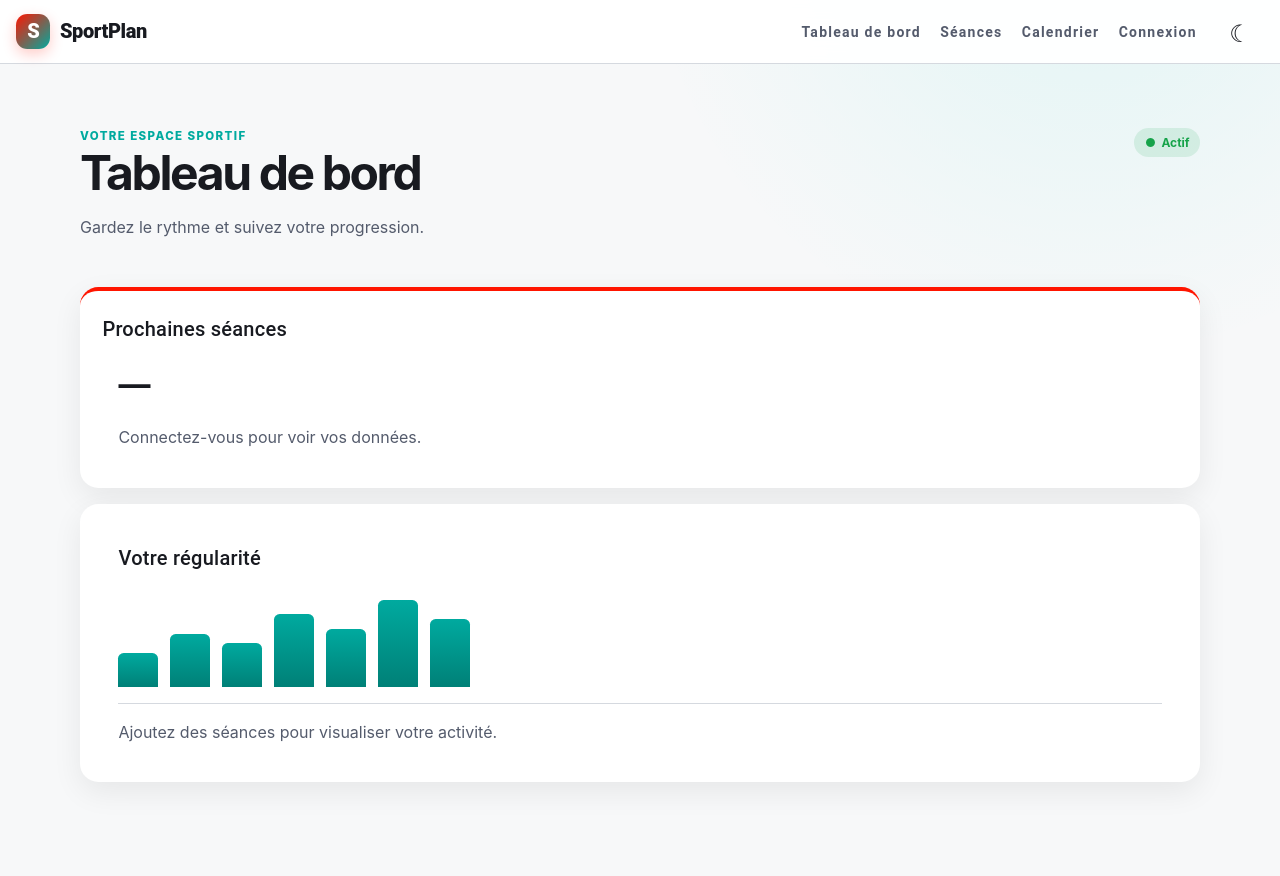
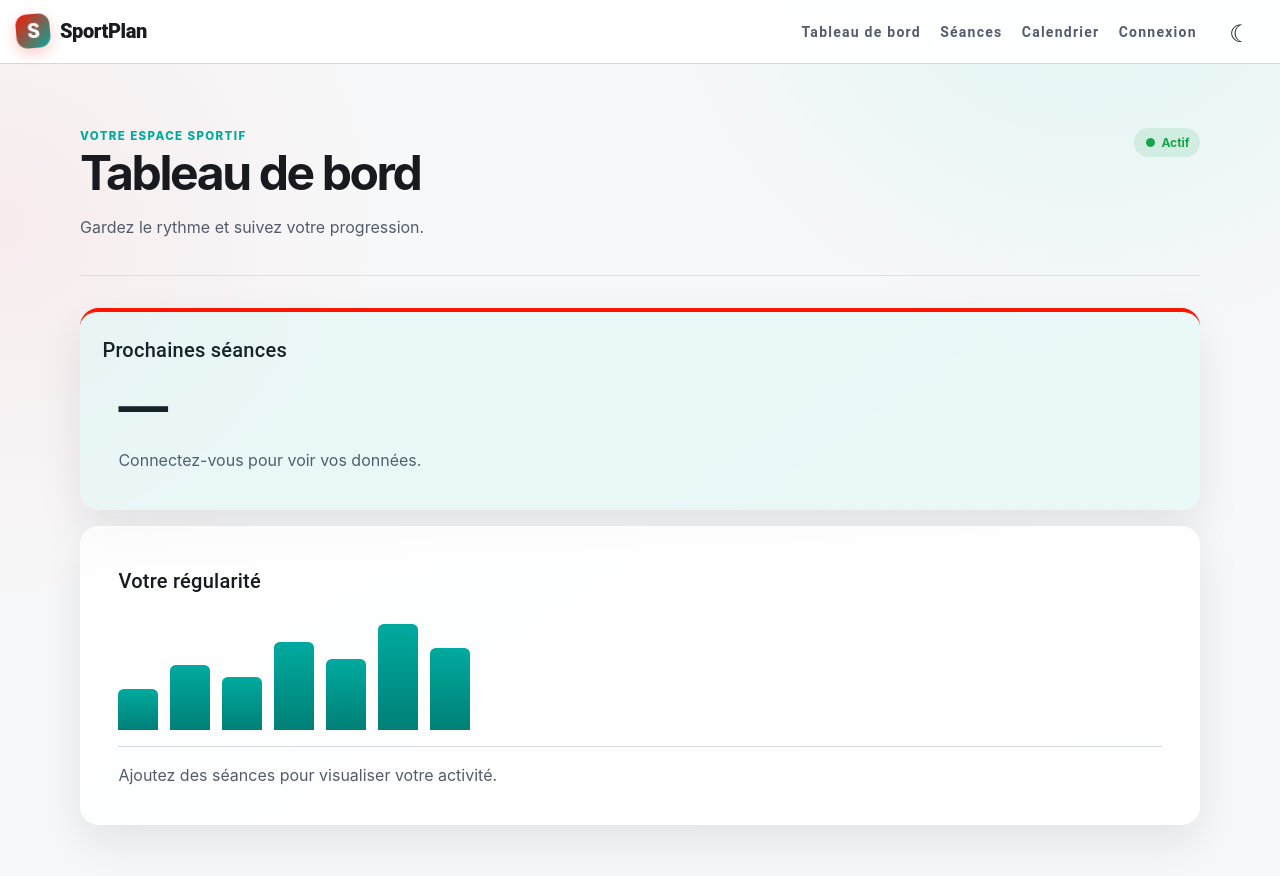
Before and after one commit to loicvdb98-sys/projet-fin-de-session-, an Angular app in the folder frontend/: page /dashboard in a window 1280 px wide. Shown: the top 876 px of the page. Before the commit the page ends 846 px from the top, so only its background shows below. Built offline with nearby package versions, Linux system fonts and the light colour scheme; no server answers.

Commit message:
style: actualiser l'interface

```diff
--- a/frontend/src/styles.css
+++ b/frontend/src/styles.css
@@ -5,46 +5,48 @@
   --color-deep-teal-50: #e5fbfa; --color-deep-teal-300: #66e6dd; --color-deep-teal-400: #33ded2; --color-deep-teal-600: #00aa9f; --color-deep-teal-700: #008077;
   --color-slate-50: #f7f8f9; --color-slate-100: #eceef1; --color-slate-200: #d5d9df; --color-slate-300: #b3bac4; --color-slate-600: #545b6c; --color-slate-700: #434857; --color-slate-800: #2b2f38; --color-slate-900: #181a20; --color-slate-950: #0c0d10;
   --color-success-500: #16a34a; --color-warning-500: #f59e0b; --color-info-500: #0ea5e9;
-  --bg-body: var(--color-slate-50); --bg-surface: #fff; --bg-surface-alt: var(--color-slate-100); --text-primary: var(--color-slate-900); --text-secondary: var(--color-slate-600); --border-default: var(--color-slate-200); --accent-primary: var(--color-powder-blush-500); --accent-primary-hover: var(--color-powder-blush-600); --accent-secondary: var(--color-deep-teal-600);
+  --bg-body: var(--color-slate-50); --bg-surface: #fff; --bg-surface-alt: var(--color-slate-100); --text-primary: var(--color-slate-900); --text-secondary: var(--color-slate-600); --border-default: var(--color-slate-200); --accent-primary: var(--color-powder-blush-500); --accent-primary-hover: var(--color-powder-blush-600); --accent-secondary: var(--color-deep-teal-600); --surface-glow: rgb(255 255 255 / 78%); --shadow-soft: 0 18px 45px rgb(24 26 32 / 9%);
 }
 
 html[data-theme='dark'] {
-  --bg-body: #101217; --bg-surface: #1b1e26; --bg-surface-alt: #252a34; --text-primary: #f7f8f9; --text-secondary: #c5ccd7; --border-default: #4a5362; --accent-primary: var(--color-powder-blush-400); --accent-primary-hover: var(--color-powder-blush-300); --accent-secondary: var(--color-deep-teal-300);
+  --bg-body: #101217; --bg-surface: #1b1e26; --bg-surface-alt: #252a34; --text-primary: #f7f8f9; --text-secondary: #c5ccd7; --border-default: #4a5362; --accent-primary: var(--color-powder-blush-400); --accent-primary-hover: var(--color-powder-blush-300); --accent-secondary: var(--color-deep-teal-300); --surface-glow: rgb(37 42 52 / 82%); --shadow-soft: 0 20px 50px rgb(0 0 0 / 32%);
 }
 
 * { box-sizing: border-box; }
-body { margin: 0; font-family: Inter, Roboto, Arial, sans-serif; background: radial-gradient(circle at 85% -10%, rgb(0 213 199 / 9%), transparent 28rem), var(--bg-body); color: var(--text-primary); transition: background .2s ease, color .2s ease; line-height: 1.5; }
+body { margin: 0; font-family: Inter, ui-sans-serif, system-ui, -apple-system, BlinkMacSystemFont, "Segoe UI", Roboto, Arial, sans-serif; background: radial-gradient(circle at 85% -10%, rgb(0 213 199 / 10%), transparent 28rem), radial-gradient(circle at 0% 25%, rgb(255 21 0 / 5%), transparent 24rem), var(--bg-body); color: var(--text-primary); transition: background .2s ease, color .2s ease; line-height: 1.5; }
 .app-header { position: sticky; top: 0; z-index: 10; min-height: 64px; height: auto !important; background: color-mix(in srgb, var(--bg-surface) 94%, transparent) !important; backdrop-filter: blur(16px); color: var(--text-primary) !important; border-bottom: 1px solid var(--border-default); padding: .55rem max(1rem, calc((100% - 1160px) / 2)); }
 .brand { color: var(--text-primary); text-decoration: none; display: inline-flex; align-items: center; gap: .6rem; font-weight: 800; letter-spacing: -.02em; }
-.brand-mark { display: grid; place-items: center; width: 2.15rem; height: 2.15rem; border-radius: .7rem; background: linear-gradient(135deg, var(--accent-primary), var(--accent-secondary)); color: #fff; font-weight: 900; box-shadow: 0 5px 14px rgb(255 21 0 / 22%); }
+.brand-mark { display: grid; place-items: center; width: 2.15rem; height: 2.15rem; border-radius: .7rem; background: linear-gradient(135deg, var(--accent-primary), var(--accent-secondary)); color: #fff; font-weight: 900; box-shadow: 0 5px 14px rgb(255 21 0 / 22%); transform: rotate(-5deg); }
 nav { display: flex; align-items: center; gap: .2rem; margin-left: auto; max-width: calc(100% - 10rem); overflow-x: auto; scrollbar-width: thin; }
 nav a { color: var(--text-secondary) !important; white-space: nowrap; border-radius: .6rem; }
 nav a:hover { background: var(--bg-surface-alt); color: var(--text-primary) !important; }
 .theme-toggle { color: var(--text-primary) !important; margin-left: .5rem; }
 main { max-width: 1160px; margin: 0 auto; padding: clamp(2rem, 5vw, 4rem) 1.25rem; }
 .page { animation: page-enter .35s ease-out; }
-.page-heading { display: flex; justify-content: space-between; align-items: flex-start; gap: 1rem; margin-bottom: 2rem; }
+.page-heading { display: flex; justify-content: space-between; align-items: flex-start; gap: 1rem; margin-bottom: 2rem; padding-bottom: 1.25rem; border-bottom: 1px solid color-mix(in srgb, var(--border-default) 72%, transparent); }
 .page h1 { margin: .2rem 0 .35rem; font-size: clamp(2rem, 4vw, 3rem); line-height: 1.05; letter-spacing: -.05em; }
 .page h2 { letter-spacing: -.025em; }
 .eyebrow { color: var(--accent-secondary); font-size: .72rem; font-weight: 800; letter-spacing: .12em; margin: 0; }
 .text-secondary { color: var(--text-secondary); }
 .cards { display: grid; grid-template-columns: repeat(auto-fit, minmax(260px, 1fr)); gap: 1rem; }
-mat-card { padding: 1.4rem; background: var(--bg-surface) !important; color: var(--text-primary) !important; border: 1px solid var(--border-default); border-radius: 1.15rem !important; box-shadow: 0 10px 30px rgb(12 13 16 / 7%) !important; transition: transform .2s ease, box-shadow .2s ease, border-color .2s ease; }
+mat-card { padding: 1.4rem; background: linear-gradient(145deg, var(--surface-glow), var(--bg-surface)) !important; color: var(--text-primary) !important; border: 1px solid color-mix(in srgb, var(--border-default) 90%, transparent); border-radius: 1.15rem !important; box-shadow: var(--shadow-soft) !important; transition: transform .2s ease, box-shadow .2s ease, border-color .2s ease; }
 mat-card:hover { border-color: color-mix(in srgb, var(--accent-secondary) 45%, var(--border-default)); box-shadow: 0 14px 34px rgb(12 13 16 / 12%) !important; }
 html[data-theme='dark'] mat-card { box-shadow: 0 12px 30px rgb(0 0 0 / 28%) !important; }
 .mat-mdc-button, .mat-mdc-unelevated-button, .mat-mdc-outlined-button { border-radius: .7rem !important; font-weight: 700 !important; }
 .mat-mdc-form-field { width: 100%; }
 .mat-mdc-text-field-wrapper { border-radius: .75rem !important; }
-.stat-card { min-height: 190px; }
+.stat-card { min-height: 190px; position: relative; overflow: hidden; }
+.stat-card::after { content: ""; position: absolute; width: 8rem; height: 8rem; right: -3rem; bottom: -4rem; border-radius: 50%; background: var(--accent-secondary); opacity: .08; }
 .stat-card.accent { border-top: 4px solid var(--accent-primary); }
-.stat-value { display: block; font-size: 2rem; margin-top: 1rem; }
-.primary-action { background: var(--accent-primary) !important; color: #fff !important; }
+.stat-value { display: block; font-size: clamp(2.2rem, 5vw, 3.1rem); line-height: 1; margin-top: 1rem; letter-spacing: -.06em; }
+.primary-action { background: linear-gradient(135deg, var(--accent-primary), var(--accent-primary-hover)) !important; color: #fff !important; box-shadow: 0 8px 18px rgb(204 17 0 / 18%); }
+.primary-action:hover { transform: translateY(-1px); box-shadow: 0 11px 24px rgb(204 17 0 / 26%); }
 .teal-action { color: var(--accent-secondary) !important; font-weight: 700; }
 .status-badge { display: inline-flex; align-items: center; gap: .35rem; border-radius: 999px; padding: .35rem .65rem; font-size: .75rem; font-weight: 700; }
 .status-badge.success { background: rgb(22 163 74 / 12%); color: var(--color-success-500); }
 .status-badge.info { background: rgb(14 165 233 / 12%); color: var(--color-info-500); }
 .session-card-top { display: flex; justify-content: space-between; align-items: center; margin-bottom: 1.2rem; }
-.session-icon { display: grid; place-items: center; width: 2.5rem; height: 2.5rem; border-radius: .75rem; background: var(--color-deep-teal-50); color: var(--accent-secondary); }
+.session-icon { display: grid; place-items: center; width: 2.7rem; height: 2.7rem; border-radius: .85rem; background: linear-gradient(135deg, rgb(0 170 159 / 18%), rgb(0 170 159 / 6%)); color: var(--accent-secondary); }
 .session-date { color: var(--accent-primary); font-weight: 700; }
 .insight-card { margin-top: 1rem; }
 .chart-card { margin-top: 1rem; }
@@ -161,9 +163,9 @@ html[data-theme='dark'] mat-card { box-shadow: 0 12px 30px rgb(0 0 0 / 28%) !imp
 .exercise-summary { margin-top: 1.5rem; }
 .exercise-summary-row { display: flex; justify-content: space-between; align-items: center; padding: .9rem 0; border-bottom: 1px solid var(--border-default); }
 .exercise-summary-row small { display: block; color: var(--text-secondary); margin-top: .25rem; }
-.chart-placeholder { height: 130px; display: flex; align-items: end; gap: .75rem; padding: 1rem 0; border-bottom: 1px solid var(--border-default); }
+.chart-placeholder { height: 150px; display: flex; align-items: end; gap: .75rem; padding: 1rem 0; border-bottom: 1px solid var(--border-default); }
 .chart-placeholder span { flex: 1; max-width: 2.5rem; background: linear-gradient(var(--accent-secondary), var(--color-deep-teal-700)); border-radius: .35rem .35rem 0 0; }
-.auth-card { max-width: 440px; margin: 4rem auto; padding: 2rem; }
+.auth-card { max-width: 440px; margin: clamp(2rem, 8vh, 5rem) auto; padding: 2.25rem; box-shadow: var(--shadow-soft) !important; }
 .auth-card form { display: grid; gap: 1rem; }
 .auth-card-form, .inline-form { display: flex; flex-wrap: wrap; gap: 1rem; align-items: center; padding: 1rem 0; }
 .inline-form .mat-mdc-form-field { min-width: 150px; flex: 1; }
@@ -204,7 +206,7 @@ html[data-theme='dark'] .mat-mdc-button, html[data-theme='dark'] .mat-mdc-outlin
 html[data-theme='dark'] .mat-mdc-outlined-button { border-color: var(--border-default); }
 .workout-page .page-heading h1 { font-size: clamp(2rem, 5vw, 3rem); }
 .workout-page .workout-form-card, .workout-page .exercise-library { background: linear-gradient(145deg, var(--bg-surface), var(--bg-surface-alt)) !important; }
-.error { color: var(--color-powder-blush-600); background: var(--color-powder-blush-50); padding: .75rem; border-radius: .5rem; }
+.error { color: var(--color-powder-blush-600); background: color-mix(in srgb, var(--color-powder-blush-50) 86%, var(--bg-surface)); border: 1px solid rgb(204 17 0 / 18%); padding: .75rem; border-radius: .65rem; }
 .success-message { color: var(--color-success-500); background: rgb(22 163 74 / 10%); padding: .75rem; border-radius: .5rem; }
 .switch-auth { color: var(--accent-secondary) !important; margin-top: .75rem; }
 :focus-visible { outline: 3px solid var(--accent-secondary); outline-offset: 3px; }
```
